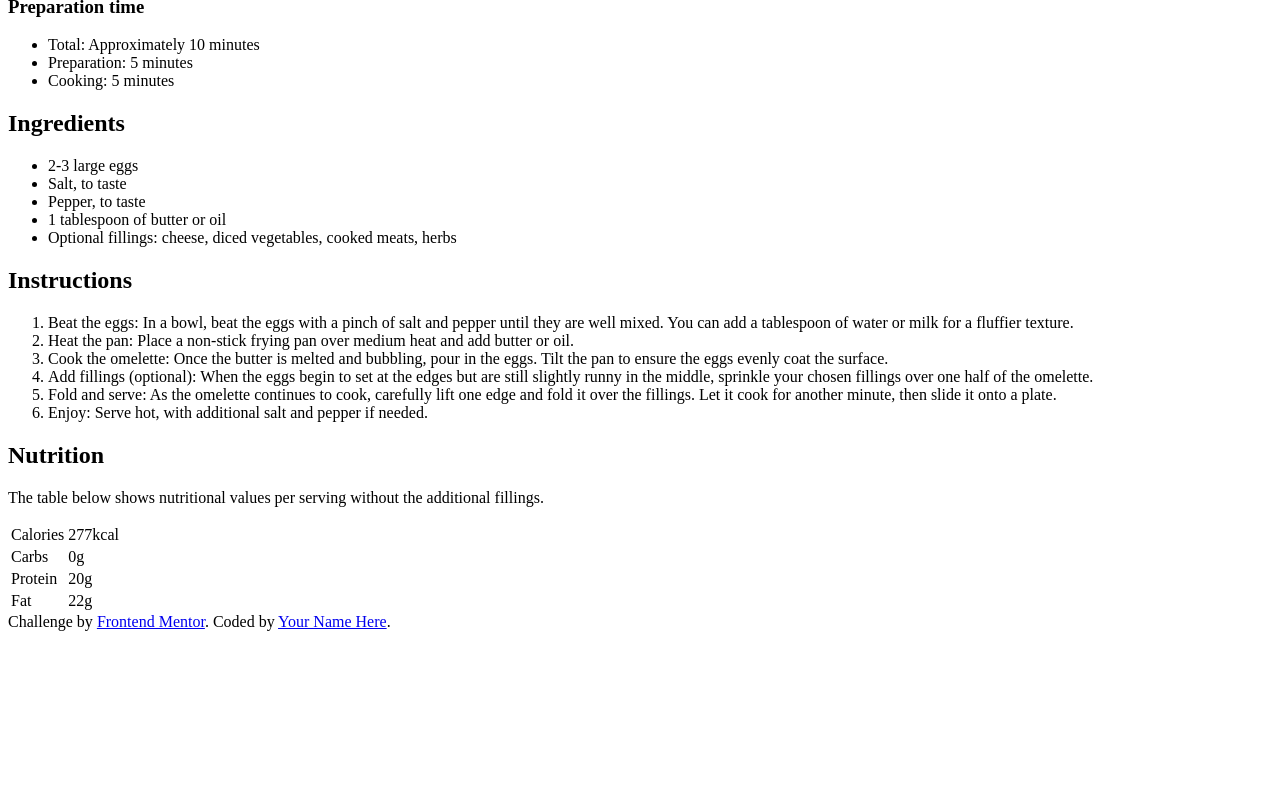
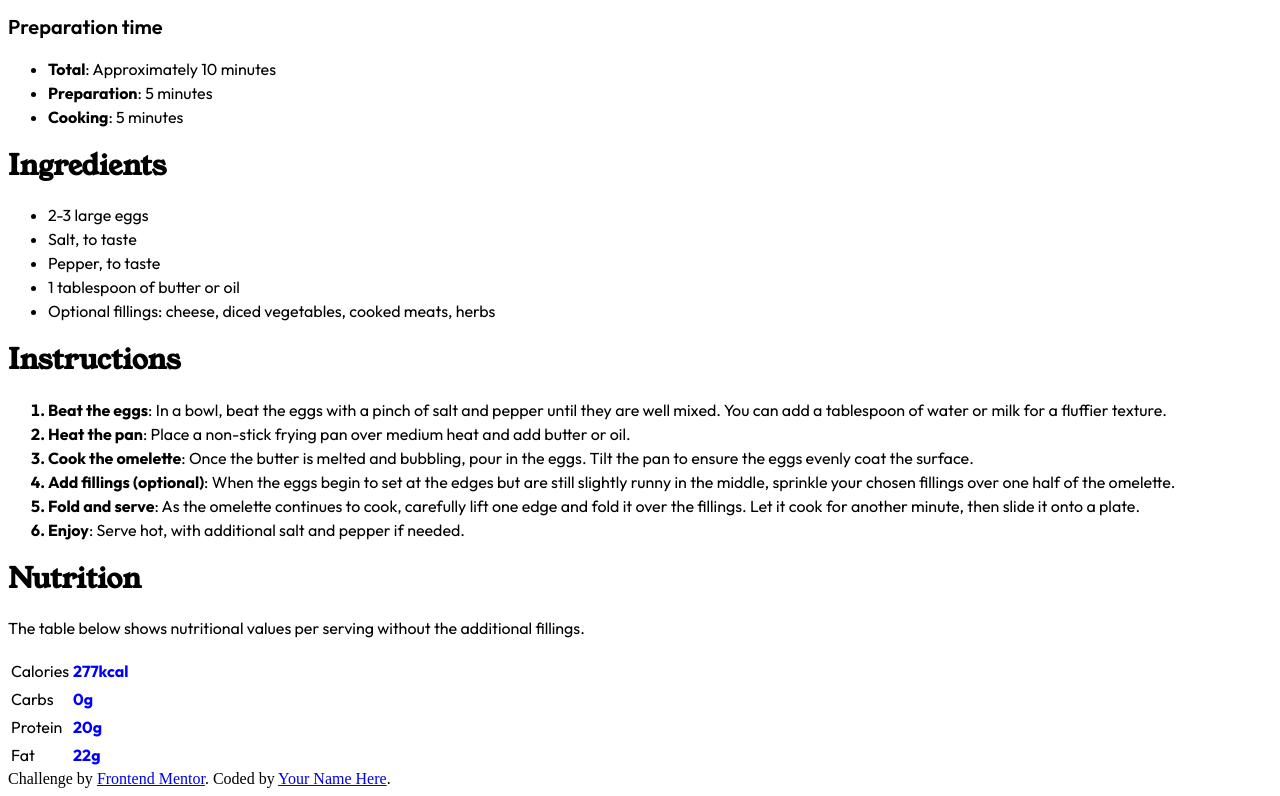
Before and after one commit to LukJeru/recipe-page, a plain HTML site: page index.html in a window 1280 px wide. Shown: the part 733-1529 px from the top of the page. Before the commit the page ends 1372 px from the top, so only its background shows below. Drawn offline with Linux system fonts and the light colour scheme.

Commit message:
add font design

```diff
--- a/index.html
+++ b/index.html
@@ -5,11 +5,13 @@
   <meta name="viewport" content="width=device-width, initial-scale=1.0"> <!-- displays site properly based on user's device -->
   <link rel="icon" type="image/png" sizes="32x32" href="./assets/images/favicon-32x32.png">
   <title>Frontend Mentor | Recipe page</title>
+  <link rel="stylesheet" type="text/css" href="./style.css">
+  <link href="https://fonts.googleapis.com/css2?family=Outfit:wght@100..900&family=Young+Serif&display=swap" rel="stylesheet">
 </head>
 <body>
   <main>
-    <img src="assets/images/image-omelette.jpeg">
     <header>
+      <img src="assets/images/image-omelette.jpeg" alt="omelette">
       <h1>Simple Omelette Recipe</h1>
 
       <p>An easy and quick dish, perfect for any meal. This classic omelette combines beaten eggs cooked
@@ -18,9 +20,9 @@
     <section class="preparationTime">
       <h3>Preparation time</h3>
       <ul>
-        <li>Total: Approximately 10 minutes</li>
-        <li>Preparation: 5 minutes</li>
-        <li>Cooking: 5 minutes</li>
+        <li><strong>Total</strong>: Approximately 10 minutes</li>
+        <li><strong>Preparation</strong>: 5 minutes</li>
+        <li><strong>Cooking</strong>: 5 minutes</li>
       </ul>
     </section>
     <section class="ingredients">
@@ -36,21 +38,21 @@
     <section class="instructions">
     <h2>Instructions</h2>
       <ol>
-        <li>Beat the eggs: In a bowl, beat the eggs with a pinch of salt and pepper until they are well mixed.
+        <li><strong>Beat the eggs</strong>: In a bowl, beat the eggs with a pinch of salt and pepper until they are well mixed.
           You can add a tablespoon of water or milk for a fluffier texture.</li>
 
-        <li>Heat the pan: Place a non-stick frying pan over medium heat and add butter or oil.</li>
+        <li><strong>Heat the pan</strong>: Place a non-stick frying pan over medium heat and add butter or oil.</li>
 
-        <li>Cook the omelette: Once the butter is melted and bubbling, pour in the eggs. Tilt the pan to ensure
+        <li><strong>Cook the omelette</strong>: Once the butter is melted and bubbling, pour in the eggs. Tilt the pan to ensure
           the eggs evenly coat the surface.</li>
 
-        <li>Add fillings (optional): When the eggs begin to set at the edges but are still slightly runny in the
+        <li><strong>Add fillings (optional)</strong>: When the eggs begin to set at the edges but are still slightly runny in the
           middle, sprinkle your chosen fillings over one half of the omelette.</li>
 
-        <li>Fold and serve: As the omelette continues to cook, carefully lift one edge and fold it over the
+        <li><strong>Fold and serve</strong>: As the omelette continues to cook, carefully lift one edge and fold it over the
           fillings. Let it cook for another minute, then slide it onto a plate.</li>
 
-        <li>Enjoy: Serve hot, with additional salt and pepper if needed.</li>
+        <li><strong>Enjoy</strong>: Serve hot, with additional salt and pepper if needed.</li>
       </ol>
     </section>
     <section class="nutrition">
@@ -60,19 +62,19 @@
       <table>
         <tr>
           <td>Calories</td>
-          <td>277kcal</td>
+          <td><strong>277kcal</strong></td>
         </tr>
         <tr>
           <td>Carbs</td>
-          <td>0g</td>
+          <td><strong>0g</strong></td>
         </tr>
         <tr>
           <td>Protein</td>
-          <td>20g</td>
+          <td><strong>20g</strong></td>
         </tr>
         <tr>
           <td>Fat</td>
-          <td>22g</td>
+          <td><strong>22g</strong></td>
         </tr>
       </table>
     </section>
--- /dev/null
+++ b/style.css
@@ -0,0 +1,37 @@
+/*Font*/
+h1 {
+  font-family: 'Young Serif';
+  line-height: 100%;
+  letter-spacing: 0px;
+  font-size: 40px;
+}
+
+h2 {
+  font-family: 'Young Serif';
+  line-height: 100%;
+  letter-spacing: 0px;
+  font-size: 28px;
+}
+
+h3 {
+  font-family: 'Outfit';
+  font-weight: 600;
+  line-height: 100%;
+  letter-spacing: 0px;
+  font-size: 20px;
+}
+
+p, li, td {
+  font-family: 'Outfit';
+  line-height: 150%;
+  letter-spacing: 0px;
+  font-size: 16px;
+}
+
+strong, ol li::marker{
+  font-weight: 700;
+}
+
+td strong {
+  color: blue;
+}
```
